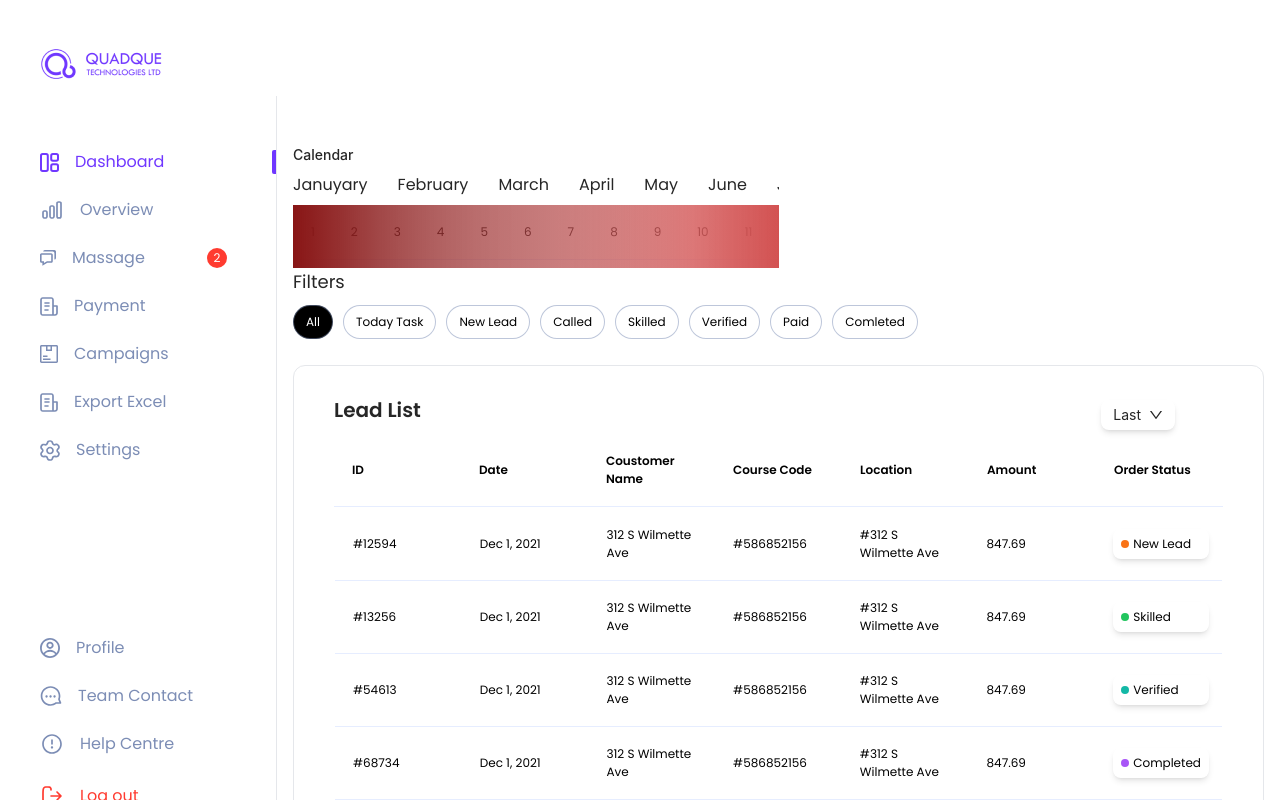
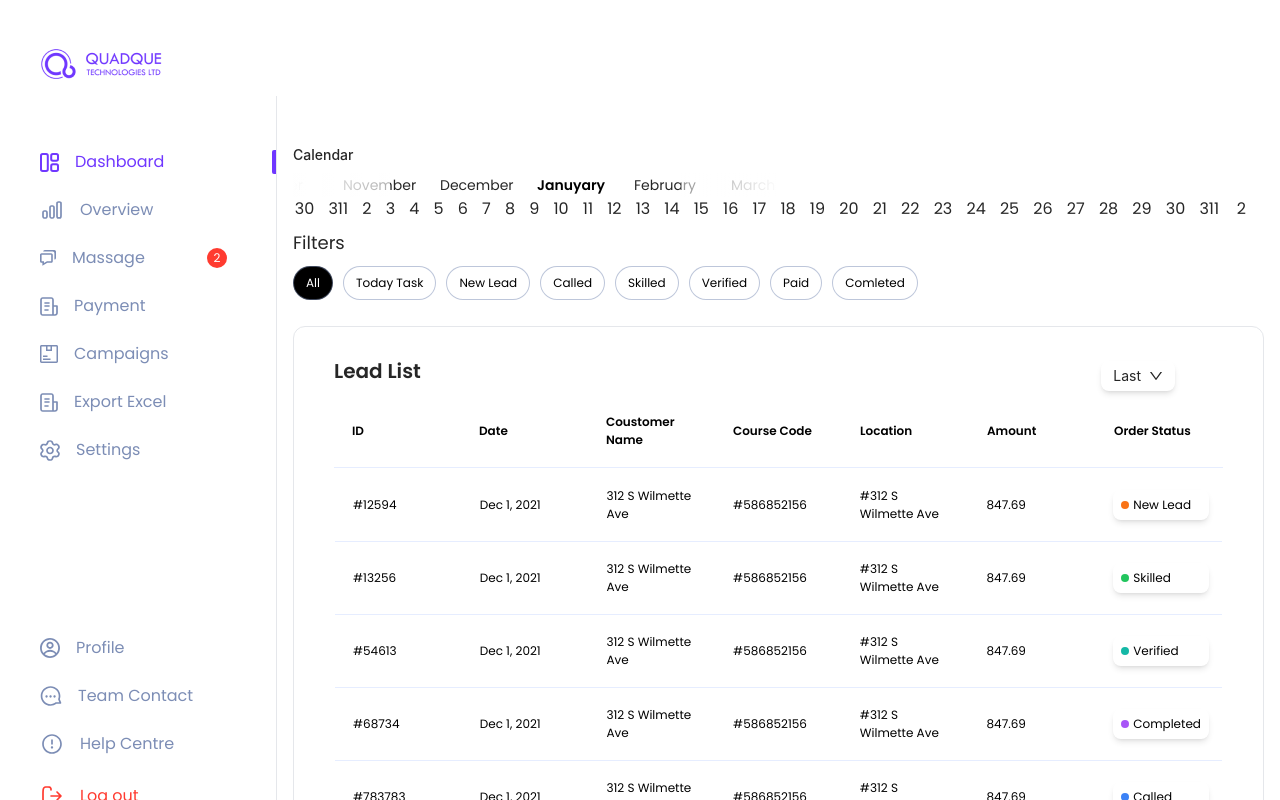
Before and after one commit to mhmalvi/nexus-crm-client, a React (Create React App) app: page / in a window 1280 px wide. Shown: the top 800 px of the page. Built offline with nearby package versions, Linux system fonts and the light colour scheme.

Commit message:
refactor: month updated on calendar

```diff
--- a/package.json
+++ b/package.json
@@ -12,6 +12,8 @@
     "react-dom": "^18.2.0",
     "react-router-dom": "6",
     "react-scripts": "5.0.1",
+    "react-slick": "^0.29.0",
+    "slick-carousel": "^1.8.1",
     "web-vitals": "^2.1.0"
   },
   "scripts": {
--- a/public/index.html
+++ b/public/index.html
@@ -24,6 +24,18 @@
       rel="stylesheet"
     />
 
+    <link
+      rel="stylesheet"
+      type="text/css"
+      charset="UTF-8"
+      href="https://cdnjs.cloudflare.com/ajax/libs/slick-carousel/1.6.0/slick.min.css"
+    />
+    <link
+      rel="stylesheet"
+      type="text/css"
+      href="https://cdnjs.cloudflare.com/ajax/libs/slick-carousel/1.6.0/slick-theme.min.css"
+    />
+
     <title>CRM System</title>
   </head>
   <body>
--- a/src/App.css
+++ b/src/App.css
@@ -87,18 +87,40 @@ table.custom-table > tbody > tr:hover td {
   position: relative;
 }
 
-.calendar-fader {
+.calendar-fader-left {
   content: "";
   position: absolute;
-  width: 100%;
+  width: 20%;
   left: 0;
+  /* right: 0; */
+  top: 0;
+  bottom: 0;
+  background-image: linear-gradient(
+    to right,
+    #ffffff,
+    rgba(255, 255, 255, 0.243) 200px
+  );
+  /* ,
+    linear-gradient(to left, #ffffff, rgba(0, 128, 128, 0) 200px); */
+}
+
+.calendar-fader-right {
+  content: "";
+  position: absolute;
+  width: 20%;
+  /* left: 0; */
   right: 0;
   top: 0;
   bottom: 0;
   background-image: linear-gradient(
-      to right,
-      #881515,
-      rgba(255, 255, 255, 0.243) 400px
-    ),
-    linear-gradient(to left, #c41a1a, rgba(0, 128, 128, 0) 400px);
+    to left,
+    #ffffff,
+    rgba(0, 128, 128, 0) 200px
+  );
 }
+
+/* .calender-carousel >  */
+.slick-current {
+  font-weight: 600;
+  color: black;
+}
--- a/src/App.js
+++ b/src/App.js
@@ -2,12 +2,14 @@ import "antd/dist/antd.css";
 import { Route, Routes } from "react-router-dom";
 import "./App.css";
 import LandingPage from "./Pages/LandingPage";
+import "slick-carousel/slick/slick-theme.css";
+import "slick-carousel/slick/slick.css";
 
 function App() {
   return (
     <div>
       <Routes>
-        <Route path="/" element={<LandingPage />} />
+        <Route path='/' element={<LandingPage />} />
       </Routes>
     </div>
   );
--- a/src/Pages/Dashborad/Calendar.jsx
+++ b/src/Pages/Dashborad/Calendar.jsx
@@ -1,51 +1,116 @@
 import dayjs from "dayjs";
-import React from "react";
+import React, { useEffect, useState } from "react";
+import Slider from "react-slick";
+import "slick-carousel/slick/slick-theme.css";
+import "slick-carousel/slick/slick.css";
 
 const Calendar = () => {
+  const [currentMonth, setCurrentMonth] = useState();
   const februaryDate = dayjs().$y % 4 === 0 ? "29" : "28";
+  const datesInMonth = [
+    { key: 1, month: "Januyary", dates: 31 },
+    { key: 2, month: "February", dates: februaryDate },
+    { key: 3, month: "March", dates: 31 },
+    { key: 4, month: "April", dates: 30 },
+    { key: 5, month: "May", dates: 31 },
+    { key: 6, month: "June", dates: 30 },
+    { key: 7, month: "July", dates: 31 },
+    { key: 8, month: "August", dates: 31 },
+    { key: 9, month: "September", dates: 30 },
+    { key: 10, month: "October", dates: 31 },
+    { key: 11, month: "November", dates: 30 },
+    { key: 12, month: "December", dates: 31 },
+  ];
 
-  const datesInMonth = [
-    { month: "Januyary", dates: 31 },
-    { month: "February", dates: februaryDate },
-    { month: "March", dates: 31 },
-    { month: "April", dates: 30 },
-    { month: "May", dates: 31 },
-    { month: "June", dates: 30 },
-    { month: "July", dates: 31 },
-    { month: "August", dates: 31 },
-    { month: "September", dates: 30 },
-    { month: "October", dates: 31 },
-    { month: "November", dates: 30 },
-    { month: "December", dates: 31 },
-  ];
+  useEffect(() => {
+    setCurrentMonth(dayjs().month());
+  }, []);
 
   //   var d = new Date(2018, 8, 18);
   //   var day = dayjs(d);
 
   const d = new Date();
-  d.getMonth(); // Month    [mm]    (1 - 12)
-  d.getDate(); // Day      [dd]    (1 - 31)
-  d.getFullYear(); // Year     [yyyy]
+  d.getMonth();
+  d.getDate();
+  d.getFullYear();
 
   //   console.log(dayjs().startOf("month").day());
-  console.log(dayjs().$y);
-  //   console.log(dayjs.weekdaysMin());
+  // console.log(dayjs().$y);
+  // console.log(dayjs().month());
+
+  console.log(currentMonth);
+  const settings = {
+    // className: "center",
+    centerMode: true,
+    infinite: true,
+    // centerPadding: "60px",
+    slidesToShow: 4,
+    speed: 600,
+    arrows: false,
+  };
+
+  const dateSettings = {
+    // className: "center",
+    centerMode: true,
+    infinite: true,
+    // centerPadding: "60px",
+    slidesToShow: 1,
+    speed: 500,
+    arrows: false,
+  };
+
   return (
     <div>
       <h1>Calendar</h1>
-      <div className="calendar-wrapper flex items-center">
+      {/* <div className='calendar-wrapper flex items-center'> */}
+      <div className='relative calender-carousel w-6/12'>
+        <Slider {...settings}>
+          {datesInMonth.map((date) => (
+            <div
+              key={date.key}
+              className={`itemss mr-7.5 cursor-pointer leading-6 font-poppins ${
+                currentMonth == date.key &&
+                "slick-slide slick-active slick-center slick-current"
+              }`}
+              // dataIndex={`${currentMonth == date.key && "0"}`}
+              onClick={() => setCurrentMonth(date.key)}
+            >
+              {date.month}
+            </div>
+          ))}
+        </Slider>
+        <div className='calendar-fader-left'></div>
+        <div className='calendar-fader-right'></div>
+      </div>
+      <div>
+        <Slider {...dateSettings}>
+          {datesInMonth.map((date) => (
+            <div key={date.key} className='mr-7.5 cursor-pointer'>
+              <div className='flex items-center justify-between'>
+                {(() => {
+                  let td = [];
+                  for (let i = 1; i <= date.dates; i++) {
+                    td.push(
+                      <h1
+                        className='text-base leading-6 font-poppins font-normal felx items-center'
+                        key={i}
+                      >
+                        {i}
+                      </h1>
+                    );
+                  }
+                  return td;
+                })()}
+              </div>
+            </div>
+          ))}
+        </Slider>
+      </div>
+      {/* </div> */}
+      {/* <div className='calendar-wrapper flex items-center'>
         {datesInMonth.map((date) => (
-          <div className="mr-7.5 cursor-pointer">
-            <h1 className="text-base leading-6 font-poppins font-normal">
-              {date.month}
-            </h1>
-          </div>
-        ))}
-      </div>
-      <div className="calendar-wrapper flex items-center">
-        {datesInMonth.map((date) => (
-          <div className="mr-7.5 cursor-pointer">
-            <h1 className="text-base leading-6 font-poppins font-normal">
+          <div className='mr-7.5 cursor-pointer'>
+            <h1 className='text-base leading-6 font-poppins font-normal'>
               {(() => {
                 let td = [];
                 for (let i = 1; i <= date.dates; i++) {
@@ -56,8 +121,8 @@ const Calendar = () => {
             </h1>
           </div>
         ))}
-        <div className="calendar-fader"></div>
-      </div>
+        <div className='calendar-fader'></div>
+      </div> */}
     </div>
   );
 };
```
Also changed, not shown: 1 other file (tests, documents, lock files or other folders).
